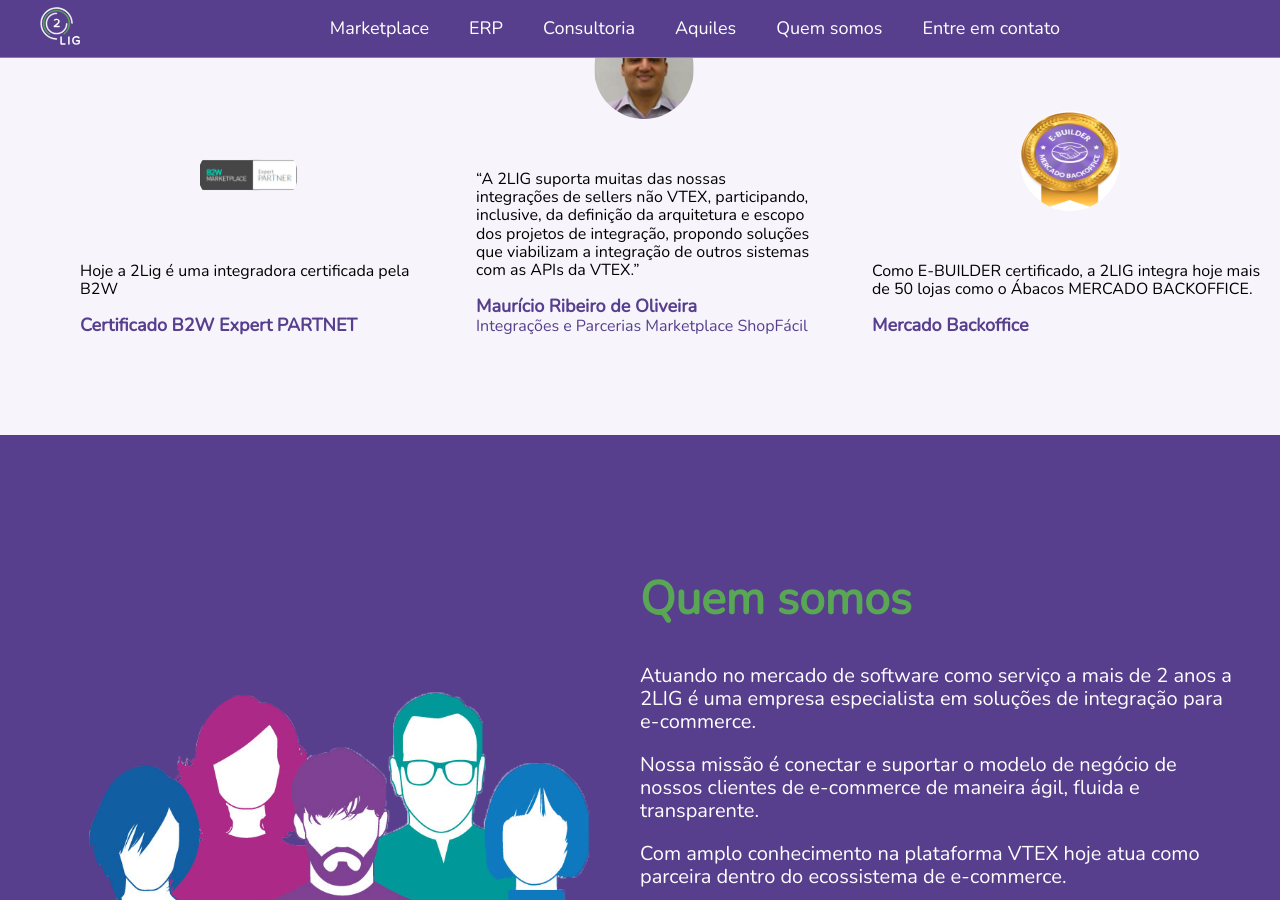
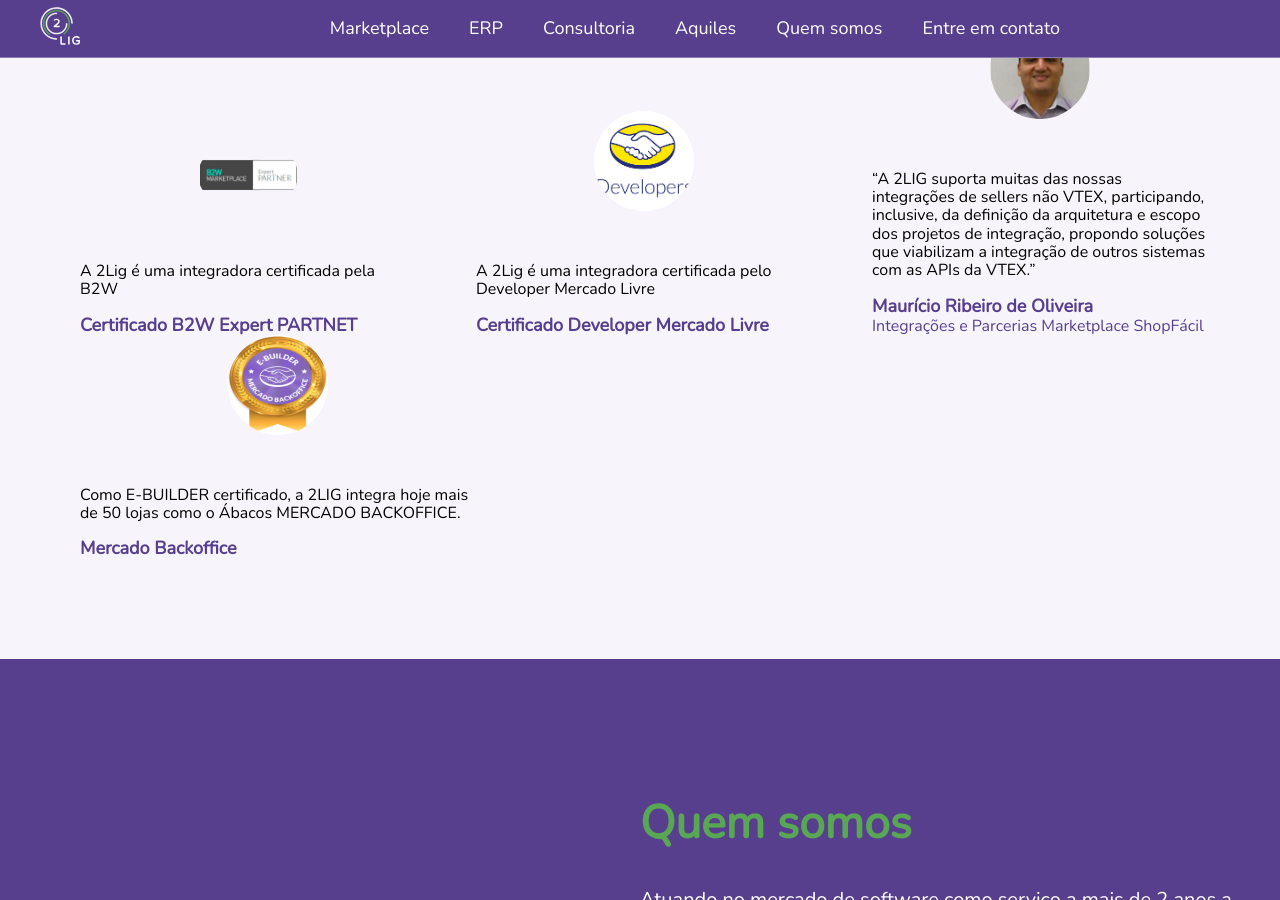
Before and after one commit to leandrooriente/2lig, a Jekyll site: the page built from index.html, in a window 1280 px wide and 900 px high, scrolled down 4500 px. Built offline with Jekyll 4.4.1, drawn with Linux system fonts in a browser that asks for light colours; nearby versions of some CDN libraries; library files that are not in the unit come from our copies.

Commit message:
Updated Certificado Developer Mercado Livre and 2 other files

```diff
--- a/_testimonials/certificado-b2w-expert-partnet.markdown
+++ b/_testimonials/certificado-b2w-expert-partnet.markdown
@@ -5,4 +5,4 @@
 picture: "/uploads/CertificadoB2W_Final.png"
 ---
 
-Hoje a 2Lig é uma integradora certificada pela B2W
+A 2Lig é uma integradora certificada pela B2W
```
Also changed, not shown: _testimonials/certificado-developer-mercado-livre.markdown (added, +8 -0 lines), _uploads/download.png (added).
